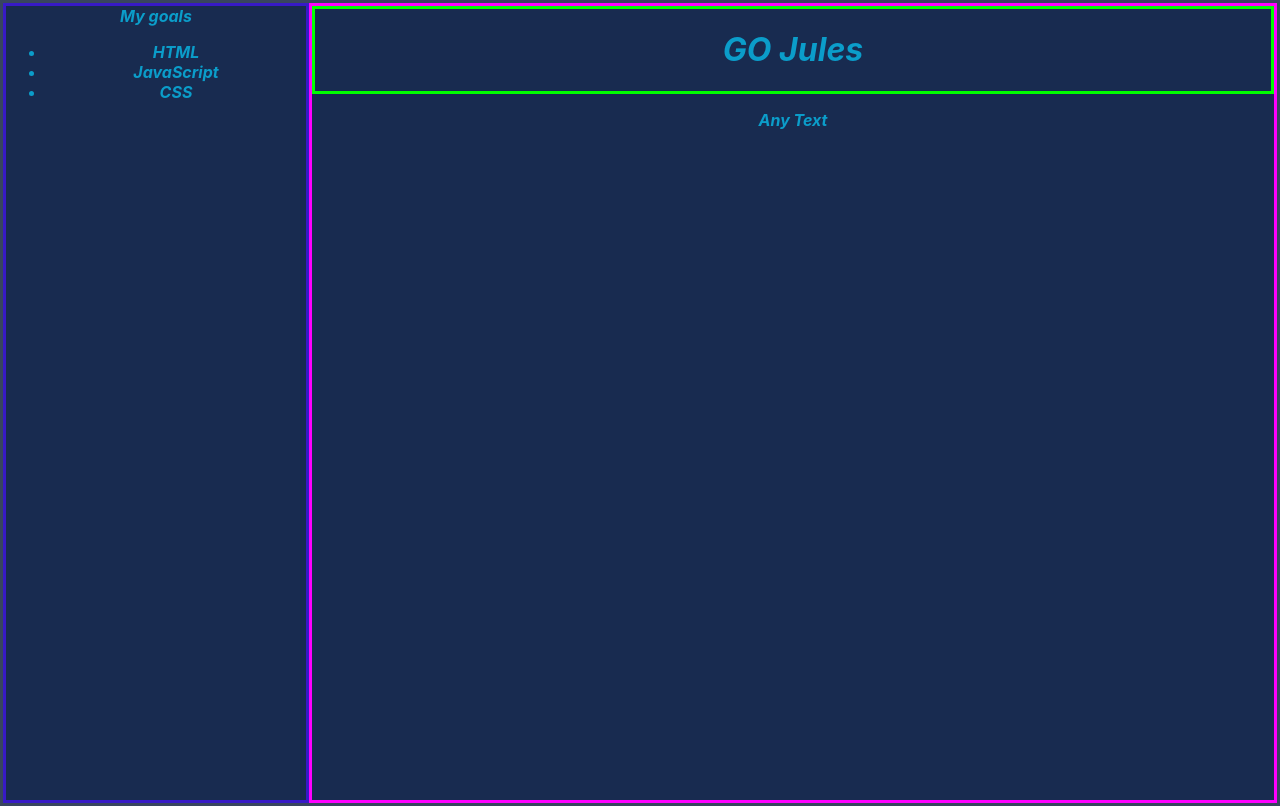
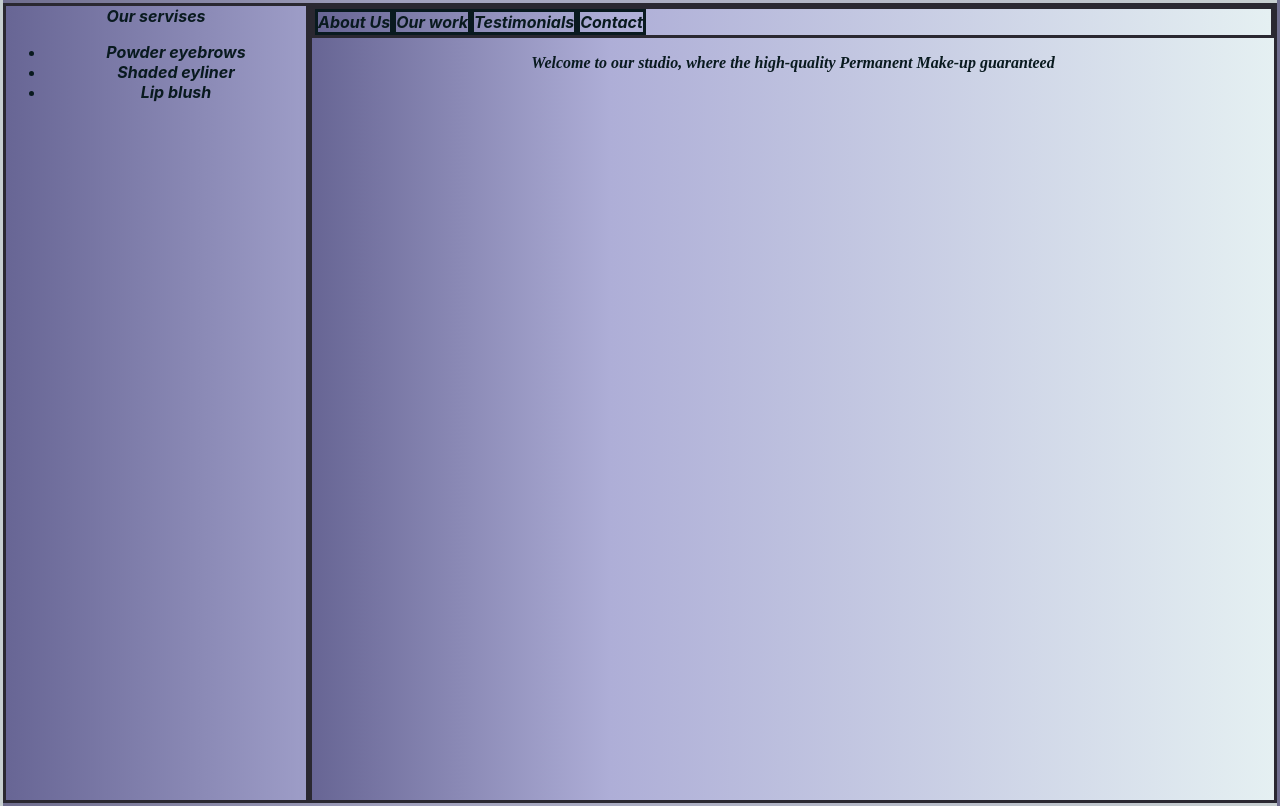
Before and after one commit to modjules/hello-jules, a React (Create React App) app: page / in a window 1280 px wide. Built offline with nearby package versions, Linux system fonts and the light colour scheme.

Commit message:
changed backround color

```diff
--- a/src/jules.css
+++ b/src/jules.css
@@ -31,31 +31,48 @@
 .main {
 
     font-weight: bold;
-    color: #0b9dca;
-    background-color: #182b50;
+    color: #091a1f;
+    background: rgb(103,101,148);
+    background: linear-gradient(90deg, rgba(103,101,148,1) 0%, rgba(174,174,215,1) 31%, rgba(229,240,242,1) 100%);
     text-align: left;
     font-style: italic;
     border: solid rgb(128,128,128, 0.3);
 }
 .A {
-    color: #0b9dca;
-    background-color: #182b50;
+    color: #091a1f;
     text-align: center;
     font-style: italic;
-    border: solid rgb(55, 26, 199);
+    border: solid rgb(42, 40, 49);
     min-width: 300px;
+
 }
 .B {
-    color: #0b9dca;
-    background-color: #182b50;
-    text-align: center;
+    color: #091a1f;
+    background: rgb(103,101,148);
+    background: linear-gradient(90deg, rgba(103,101,148,1) 0%, rgba(174,174,215,1) 31%, rgba(229,240,242,1) 100%);     text-align: center;
     font-style: italic;
-    border: solid rgb(255, 0, 255);
+    border: solid rgb(42, 40, 49);
 }
 .C {
-    color: #0b9dca;
-    background-color: #182b50;
-    text-align: center;
+    color: #091a1f;
+    background: rgb(103,101,148);
+    background: linear-gradient(90deg, rgba(103,101,148,1) 0%, rgba(174,174,215,1) 31%, rgba(229,240,242,1) 100%);     text-align: center;
     font-style: italic;
-    border: solid rgb(0, 255, 0);
+    border: solid rgb(42, 40, 49)
 }
+.Aboutus {
+    border: solid;
+
+}
+.Ourwork {
+    border: solid;
+}
+.Testimonials {
+    border: solid;
+}
+.Contact {
+    border: solid;
+}
+.H {
+    font-family: cursive;
+}
--- a/src/jules.js
+++ b/src/jules.js
@@ -9,19 +9,30 @@ function App() {
     <div className={myClasses}>
       <div className="main tall flex row">
         <div className="A">
-          <strong>My goals</strong>
+          <strong>Our servises</strong>
           <ul>
-            <li>HTML</li>
-            <li>JavaScript</li>
-            <li>CSS</li>
+            <li>Powder eyebrows</li>
+            <li>Shaded eyliner</li>
+            <li>Lip blush</li>
           </ul>
         </div>
         <div className="B flex grow column">
-         <div className="C">
-         <h1> GO Jules</h1>
+         <div className="C flex row">
+           <div className="Aboutus">
+             <h>About Us</h>
+           </div>
+           <div className="Ourwork">
+             <h>Our work</h>
+           </div>
+           <div className="Testimonials">
+             <h>Testimonials</h>
+             </div>
+           <div className="Contact">
+             <h>Contact</h>
+           </div>
         </div>
         <div className="H">
-          <p>Any Text</p>
+          <p>Welcome to our studio, where the high-quality Permanent Make-up guaranteed</p>
         </div>
         </div>
       </div>
```
